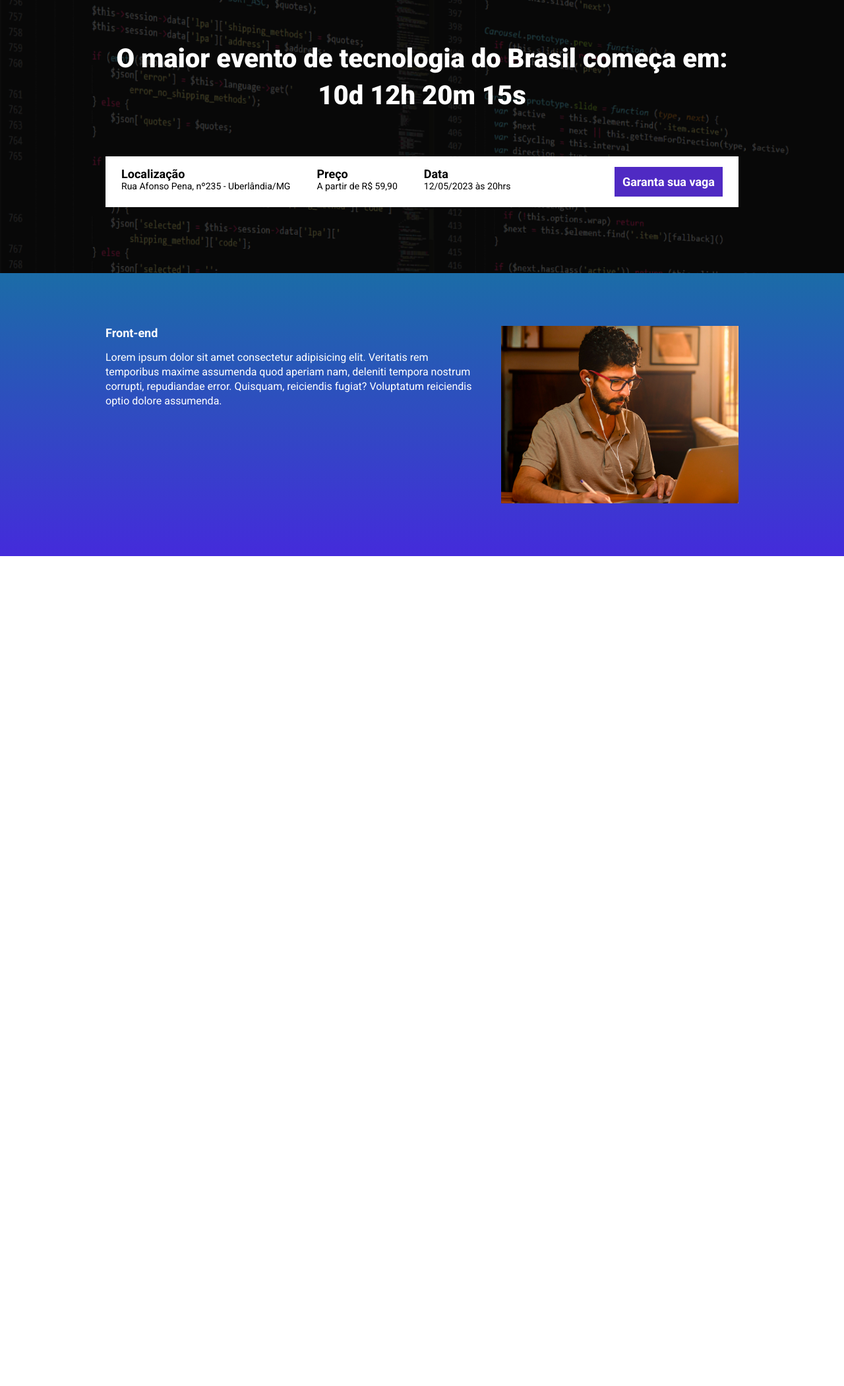
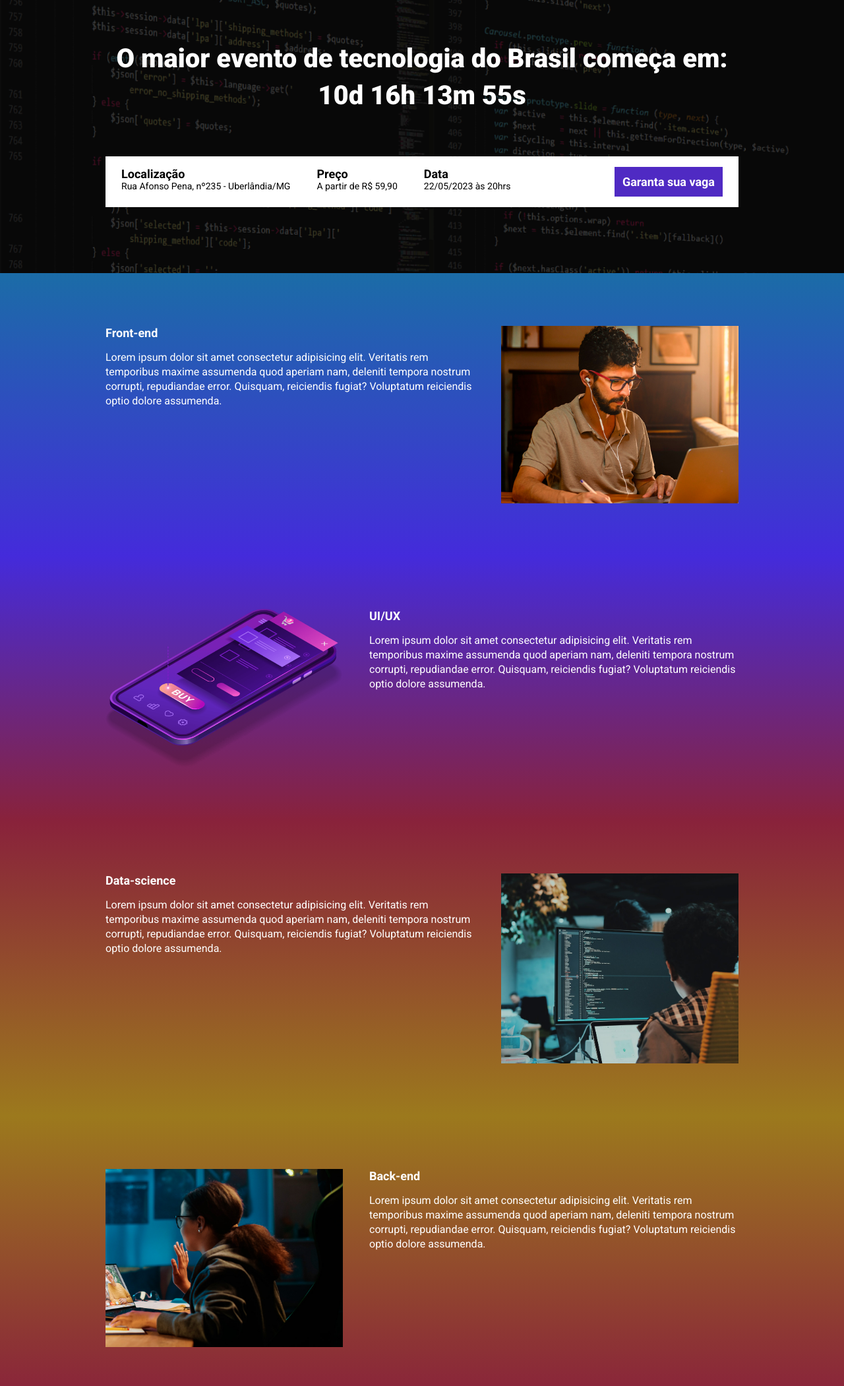
Before and after one commit to Lucass-marques/ebac_tech_talks, a website built with Parcel: page src/index.html in a window 1280 px wide. Shown: the part 147-2248 px from the top of the page at 66% size. Before the commit the page ends 990 px from the top, so only its background shows below. Built offline with nearby package versions, Linux system fonts and the light colour scheme.

Commit message:
criando a contagem regressiva

```diff
--- a/package.json
+++ b/package.json
@@ -2,9 +2,9 @@
   "name": "projeto-aula",
   "version": "1.0.0",
   "description": "",
-  "main": "index.js",
   "scripts": {
     "dev": "parcel src/index.html src/styles/style.scss src/scripts/main.js",
+    "build": "parcel build src/index.html",
     "test": "echo \"Error: no test specified\" && exit 1"
   },
   "keywords": [],
--- a/src/index.html
+++ b/src/index.html
@@ -11,13 +11,14 @@
     <link href="https://fonts.googleapis.com/css2?family=Lobster&family=Roboto:wght@400;700&display=swap" rel="stylesheet">
 
     <link rel="stylesheet" href="styles/style.scss">
+    <link rel="stylesheet" href="https://unpkg.com/aos@next/dist/aos.css" />
 </head>
 <body>
     <header class="hero">
         <div class="container">
             <img class="hero__logo" src="./images/ebac_logo.svg" alt="EBAC">
             <p class="hero__text">
-                O maior evento de tecnologia do Brasil começa em: 10d 12h 20m 15s
+                O maior evento de tecnologia do Brasil começa em: <span id="contador"></span>
             </p>
             <div class="infos-bar">
                 <ul class="infos-bar__infos">
@@ -31,7 +32,7 @@
                     </li>
                     <li class="infos-bar__infos__item">
                         <b>Data</b>
-                        12/05/2023 às 20hrs
+                        22/05/2023 às 20hrs
                     </li>
                 </ul>
                 <a class="button button--primary" href="#">Garanta sua vaga</a>
@@ -39,8 +40,8 @@
         </div>
     </header>
 
-    <section class="event">
-        <div class="container">
+    <section class="event event--frontend">
+        <div class="container" data-aos="fade-right">
             <div class="event__details">
                 <h2 class="event__details__title">Front-end</h2>
                 <p class="event__details__description">Lorem ipsum dolor sit amet consectetur adipisicing elit. Veritatis rem temporibus maxime assumenda quod aperiam nam, deleniti tempora nostrum corrupti, repudiandae error. Quisquam, reiciendis fugiat? Voluptatum reiciendis optio dolore assumenda.</p>
@@ -48,6 +49,35 @@
             <img class="event__image" src="./images/frontend.png" alt="Front-end">
         </div>
     </section>
-    <script src="scripts/main.js"></script>
+    <section class="event event--ui-ux event--image-left">
+        <div class="container" data-aos="fade-left">
+            <div class="event__details">
+                <h2 class="event__details__title">UI/UX</h2>
+                <p class="event__details__description">Lorem ipsum dolor sit amet consectetur adipisicing elit. Veritatis rem temporibus maxime assumenda quod aperiam nam, deleniti tempora nostrum corrupti, repudiandae error. Quisquam, reiciendis fugiat? Voluptatum reiciendis optio dolore assumenda.</p>
+            </div>
+            <img class="event__image" src="./images/ui-ux.png" alt="Front-end">
+        </div>
+    </section>
+    <section class="event event--data-science">
+        <div class="container" data-aos="fade-right">
+            <div class="event__details">
+                <h2 class="event__details__title">Data-science</h2>
+                <p class="event__details__description">Lorem ipsum dolor sit amet consectetur adipisicing elit. Veritatis rem temporibus maxime assumenda quod aperiam nam, deleniti tempora nostrum corrupti, repudiandae error. Quisquam, reiciendis fugiat? Voluptatum reiciendis optio dolore assumenda.</p>
+            </div>
+            <img class="event__image" src="./images/data.png" alt="Front-end">
+        </div>
+    </section>
+    <section class="event event--backend event--image-left">
+        <div class="container" data-aos="fade-left">
+            <div class="event__details">
+                <h2 class="event__details__title">Back-end</h2>
+                <p class="event__details__description">Lorem ipsum dolor sit amet consectetur adipisicing elit. Veritatis rem temporibus maxime assumenda quod aperiam nam, deleniti tempora nostrum corrupti, repudiandae error. Quisquam, reiciendis fugiat? Voluptatum reiciendis optio dolore assumenda.</p>
+            </div>
+            <img class="event__image" src="./images/backend.png" alt="Front-end">
+        </div>
+    </section>
+
+    <script src="https://unpkg.com/aos@next/dist/aos.js"></script>
+    <script src="./scripts/main.js"></script>
 </body>
 </html>
--- a/src/scripts/main.js
+++ b/src/scripts/main.js
@@ -1 +1,33 @@
-console.log("ola mundo")
+AOS.init();
+
+const eventDate = new Date("May 22, 2023 20:00:00");
+const eventTimeStamp = eventDate.getTime();
+
+const hourCounter = setInterval(function() {
+    const now = new Date();
+    const actualTimeStamp = now.getTime();
+
+    const eventDay = eventTimeStamp - actualTimeStamp;
+
+    const dayInMs = 1000 * 60 * 60 * 24;
+    const hourInMs = 1000 * 60 * 60;
+    const minuteInMs = 1000 * 60;
+    const secondInMs = 1000;
+
+    const daysUntilEvent = Math.floor(eventDay / dayInMs);
+    const hoursUntilEvent = Math.floor((eventDay % dayInMs) / hourInMs);
+    const minutesUntilEvent = Math.floor((eventDay % hourInMs) / minuteInMs);
+    const secondsUntilEvent = Math.floor((eventDay % minuteInMs) / secondInMs);
+
+    console.log(daysUntilEvent);
+    console.log(hoursUntilEvent);
+    console.log(minutesUntilEvent);
+    console.log(secondsUntilEvent);
+
+    document.getElementById('contador').innerHTML = `${daysUntilEvent}d ${hoursUntilEvent}h ${minutesUntilEvent}m ${secondsUntilEvent}s`
+
+    if (eventDay < 0) {
+        clearInterval(hourCounter);
+        document.getElementById('contador').innerHTML = 'O evento já ocorreu! Chegastes tarde!'
+    }
+}, 1000)
--- a/src/styles/components/_event.scss
+++ b/src/styles/_event.scss
@@ -2,10 +2,32 @@
 
 .event {
     padding: 80px 0;
-    background-image: linear-gradient(variables.$blue1, variables.$blue2);
+
+    &--frontend {
+        background-image: linear-gradient(variables.$blue1, variables.$blue2);
+    }
+
+    &--ui-ux {
+        background-image: linear-gradient(variables.$blue2, variables.$pink);
+    }
+
+    &--data-science {
+        background-image: linear-gradient(variables.$pink, variables.$yellow);
+    }
+
+    &--backend {
+        background-image: linear-gradient(variables.$yellow, variables.$pink);
+    }
+
+    &--image-left {
+        .container {
+            flex-direction: row-reverse;
+        }
+    }
 
     .container {
         display: flex;
+        gap: 40px;
     }
 
     &__image {
@@ -13,7 +35,6 @@
     }
 
     &__details {
-        margin-right: 40px;
 
         &__title {
             font-size: 18px;
--- a/src/styles/_variables.scss
+++ b/src/styles/_variables.scss
@@ -5,3 +5,4 @@ $blue1: #1B6CA7;
 $blue2: #442BDB;
 $pink: #89223B;
 $yellow: #9C791D;
+$purple: #4F2AC3;
--- a/src/styles/components/_buttons.scss
+++ b/src/styles/components/_buttons.scss
@@ -1,3 +1,5 @@
+@use '../variables';
+
 .button {
     padding: 12px;
     font-size: 18px;
@@ -7,8 +9,8 @@
     white-space: nowrap;
 
     &--primary {
-        color: #fff;
-        background-color: #4F2AC3;
+        color: variables.$textColor;
+        background-color: variables.$purple;
     }
 
     @media (max-width: 640px) {
--- a/src/styles/components/_infos_bar.scss
+++ b/src/styles/components/_infos_bar.scss
@@ -1,3 +1,5 @@
+@use '../variables';
+
 .infos-bar {
     padding: 16px 24px;
     background-color: #fff;
@@ -10,10 +12,10 @@
 
         &__item {
             font-size: 14px;
-            color: #000;
+            color: variables.$secondaryTextColor;
 
             b {
-                color: #000;
+                color: variables.$secondaryTextColor;
                 font-size: 18px;
                 display: block;
             }
--- a/src/styles/style.scss
+++ b/src/styles/style.scss
@@ -1,7 +1,7 @@
 @use 'hero';
 @use 'components/infos_bar';
 @use 'components/buttons';
-@use 'components/event';
+@use 'event';
 @use 'variables';
 
 
```
